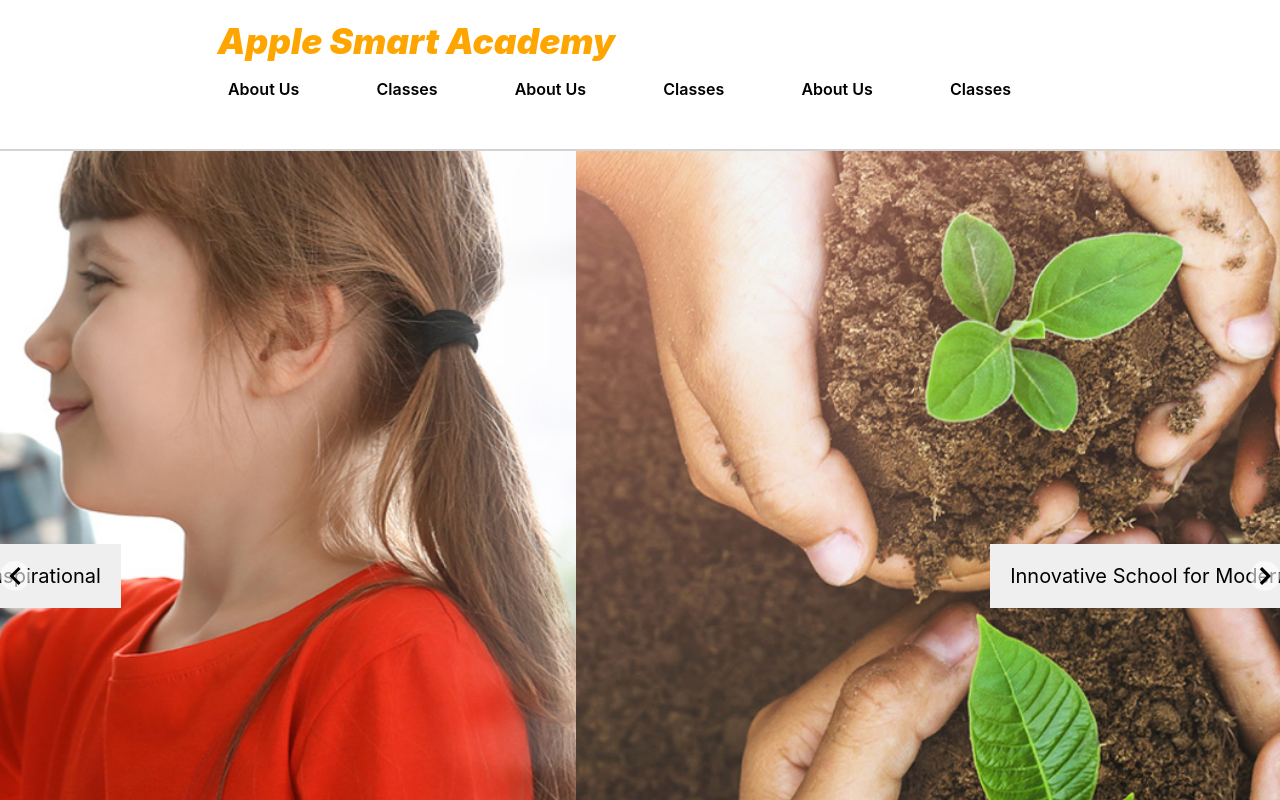
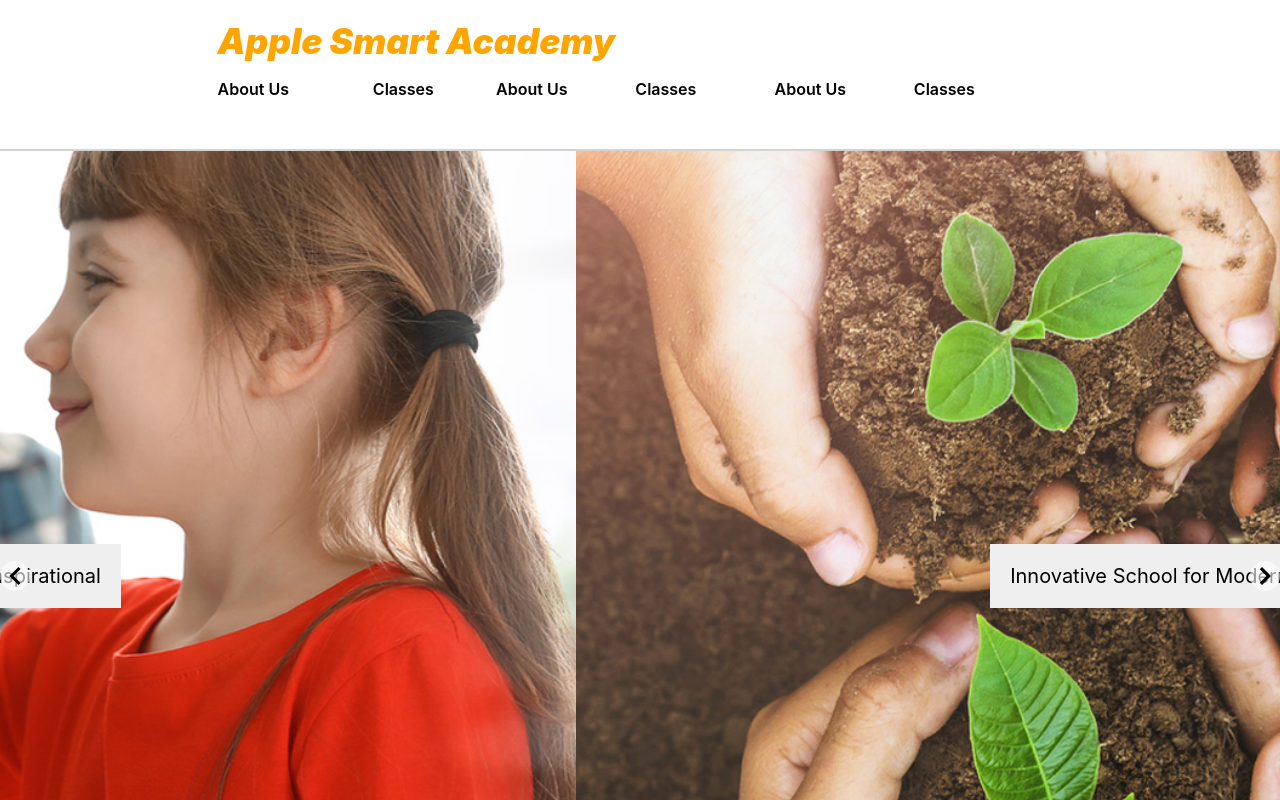
Before and after one commit to caizhengyu/my-app, a React (Create React App) app: page / in a window 1280 px wide. Shown: the top 800 px of the page. Built offline with nearby package versions, Linux system fonts and the light colour scheme.

Commit message:
Update styles.css

```diff
--- a/src/Banner/styles.css
+++ b/src/Banner/styles.css
@@ -11,7 +11,7 @@
 
 .header{
   padding-top: 17px;
-  padding-left: 15%;
+  padding-left: 17%;
   padding-right: 15%;
   padding-bottom: 50px;
   font-weight: 600;
@@ -21,7 +21,6 @@
 
 .option{
   display: inline-block;
-  text-align: center;
   width: 16%;
 }
 
```
